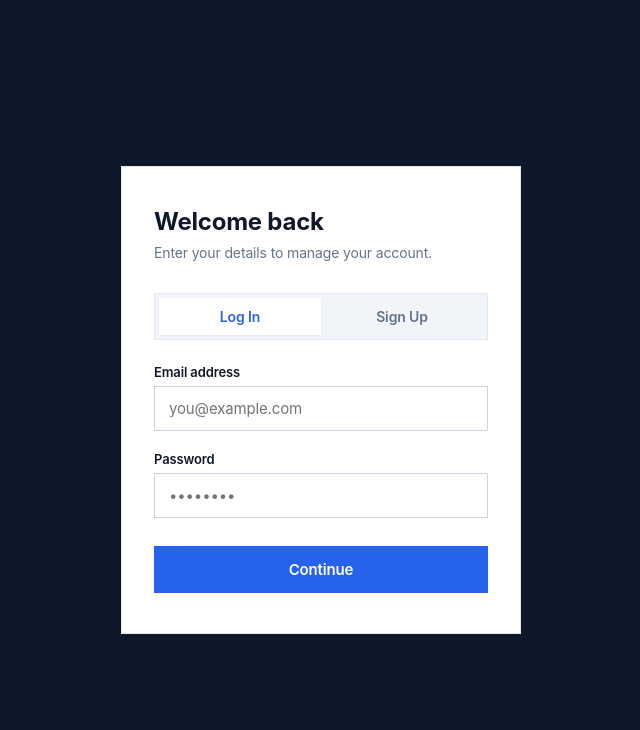
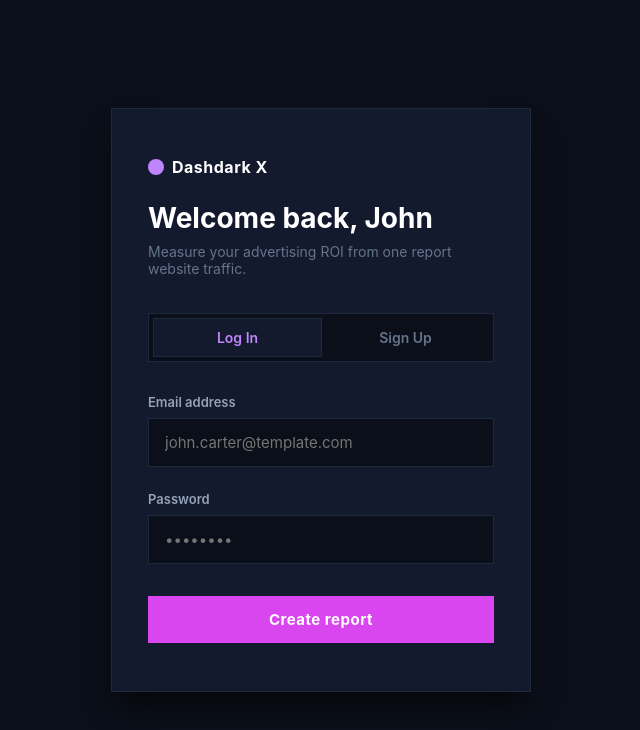
Before and after one commit to nayan2408/Signup-Page, a plain HTML site: page index.html in a window 1280 px wide. Shown: the whole page, without its empty margins (319-959 px from the left). Drawn offline with Linux system fonts and the light colour scheme.

Commit message:
Revamp Identity Hub to Dashdark X interface

```diff
--- a/index.html
+++ b/index.html
@@ -3,19 +3,18 @@
 <head>
     <meta charset="UTF-8">
     <meta name="viewport" content="width=device-width, initial-scale=1.0">
-    <title>Identity Hub</title>
+    <title>Dashdark X - Authenticate</title>
     <style>
-        /* Modern Flat Typography & Reset */
+        /* Cyber-Dark Reset */
         * {
             box-sizing: border-box;
             margin: 0;
             padding: 0;
             font-family: -apple-system, BlinkMacSystemFont, "Segoe UI", Roboto, Helvetica, Arial, sans-serif;
-            letter-spacing: -0.01em;
         }
 
         body {
-            background-color: #0f172a; /* Color 1: Matte Slate */
+            background-color: #0b0f19; /* Color 1: Deep Dark Void */
             display: flex;
             justify-content: center;
             align-items: center;
@@ -23,36 +22,58 @@
             padding: 24px;
         }
 
-        /* Sleek Modern Block Container */
+        /* Premium Floating Dashboard Panel */
         .auth-card {
-            background-color: #ffffff; /* Color 2: Crisp White */
+            background-color: #131a2e; /* Color 2: Cyber Slate */
             width: 100%;
-            max-width: 400px;
-            padding: 40px 32px;
-            border: 1px solid #e2e8f0; /* Color 4: Soft Gray */
+            max-width: 420px;
+            padding: 48px 36px;
+            border: 1px solid #1e293b;
+            box-shadow: 0 20px 25px -5px rgba(0, 0, 0, 0.5);
         }
 
-        .brand-header {
-            font-size: 24px;
-            font-weight: 700;
-            color: #0f172a;
-            margin-bottom: 8px;
-            text-align: left;
+        /* Branding Elements from Dashboard */
+        .brand-wrapper {
+            display: flex;
+            align-items: center;
+            gap: 8px;
+            margin-bottom: 24px;
         }
 
-        .brand-subtext {
+        .brand-icon {
+            width: 16px;
+            height: 16px;
+            background-color: #c084fc;
+            border-radius: 50%;
+        }
+
+        .brand-name {
+            font-size: 16px;
+            font-weight: 700;
+            color: #ffffff;
+            letter-spacing: 0.5px;
+        }
+
+        .header-title {
+            font-size: 28px;
+            font-weight: 700;
+            color: #ffffff;
+            margin-bottom: 8px;
+        }
+
+        .header-subtitle {
             font-size: 14px;
             color: #64748b;
-            margin-bottom: 32px;
+            margin-bottom: 36px;
         }
 
-        /* Modern Segmented Control Tab Switcher */
-        .tab-navigation {
+        /* Segmented Controller System */
+        .tab-menu {
             display: flex;
-            background-color: #f1f5f9;
+            background-color: #0b0f19;
             padding: 4px;
-            margin-bottom: 24px;
-            border: 1px solid #e2e8f0;
+            margin-bottom: 32px;
+            border: 1px solid #1e293b;
         }
 
         .tab-toggle {
@@ -64,140 +85,148 @@
             font-weight: 600;
             color: #64748b;
             cursor: pointer;
-            transition: all 0.15s ease-in-out;
+            transition: all 0.2s ease;
         }
 
         .tab-toggle.active {
-            background-color: #ffffff;
-            color: #2563eb; /* Color 3: Electric Blue */
-            box-shadow: 0 1px 2px rgba(0, 0, 0, 0.05);
+            background-color: #131a2e;
+            color: #c084fc; /* Color 3: Neon Purple */
+            border: 1px solid #1e293b;
         }
 
-        /* Presentation panels */
-        .form-panel {
+        /* Form Visibility Management */
+        .form-view {
             display: none;
         }
 
-        .form-panel.visible {
+        .form-view.visible {
             display: block;
         }
 
-        /* Sharp Minimal Input Blocks */
-        .form-group {
-            margin-bottom: 20px;
+        /* Form Controls */
+        .field-group {
+            margin-bottom: 24px;
         }
 
-        .form-group label {
+        .field-group label {
             display: block;
-            margin-bottom: 6px;
+            margin-bottom: 8px;
             font-size: 13px;
             font-weight: 600;
-            color: #0f172a;
+            color: #94a3b8;
         }
 
-        .form-group input {
+        .field-group input {
             width: 100%;
-            padding: 12px 14px;
-            border: 1px solid #cbd5e1;
-            background-color: #ffffff;
+            padding: 14px 16px;
+            border: 1px solid #1e293b;
+            background-color: #0b0f19;
             font-size: 15px;
-            color: #0f172a;
+            color: #ffffff;
             outline: none;
-            transition: border-color 0.15s ease;
+            transition: all 0.2s ease;
         }
 
-        .form-group input:focus {
-            border-color: #2563eb;
+        .field-group input:focus {
+            border-color: #c084fc;
         }
 
-        /* Full Premium Flat Action Buttons */
-        .submit-btn {
+        /* Glow Cyber Action Controls */
+        .action-button {
             width: 100%;
             padding: 14px;
             border: none;
-            background-color: #2563eb;
+            background-color: #d946ef; /* Color 4: Cyber Pink */
             color: #ffffff;
             font-size: 15px;
-            font-weight: 600;
+            font-weight: 700;
             cursor: pointer;
+            letter-spacing: 0.5px;
+            transition: all 0.2s ease;
             margin-top: 8px;
-            transition: background-color 0.1s ease;
         }
 
-        .submit-btn:hover {
-            background-color: #1d4ed8;
+        .action-button:hover {
+            background-color: #c026d3;
+            box-shadow: 0 0 15px rgba(217, 70, 239, 0.4);
         }
 
-        /* Status Alert Window */
-        .notification-banner {
-            margin-bottom: 20px;
+        /* Alert Window */
+        .notice-container {
+            margin-bottom: 24px;
             padding: 12px;
             font-size: 14px;
             font-weight: 600;
             text-align: center;
             display: none;
-            border: 1px solid #cbd5e1;
-            background-color: #f8fafc;
-            color: #0f172a;
+            background-color: rgba(192, 132, 252, 0.1);
+            border: 1px solid #c084fc;
+            color: #c084fc;
         }
     </style>
 </head>
 <body>
 
     <div class="auth-card">
-        <div class="brand-header">Welcome back</div>
-        <div class="brand-subtext">Enter your details to manage your account.</div>
-
-        <!-- Navigation System -->
-        <div class="tab-navigation">
-            <button class="tab-toggle active" id="loginTabBtn" onclick="changePanel('login')">Log In</button>
-            <button class="tab-toggle" id="signupTabBtn" onclick="changePanel('signup')">Sign Up</button>
+        <!-- Logo Branding -->
+        <div class="brand-wrapper">
+            <div class="brand-icon"></div>
+            <div class="brand-name">Dashdark X</div>
         </div>
 
-        <div id="noticeBox" class="notification-banner"></div>
+        <div class="header-title">Welcome back, John</div>
+        <div class="header-subtitle">Measure your advertising ROI from one report website traffic.</div>
 
-        <!-- Login Panel -->
-        <form id="loginFormPanel" class="form-panel visible" onsubmit="triggerDemo(event, 'login')">
-            <div class="form-group">
-                <label for="userEmail">Email address</label>
-                <input type="email" id="userEmail" required placeholder="you@example.com">
+        <!-- Navigation Tabs -->
+        <div class="tab-menu">
+            <button class="tab-toggle active" id="loginBtn" onclick="switchView('login')">Log In</button>
+            <button class="tab-toggle" id="signupBtn" onclick="switchView('signup')">Sign Up</button>
+        </div>
+
+        <div id="noticeContainer" class="notice-container"></div>
+
+        <!-- Login Form Panel -->
+        <form id="loginForm" class="form-view visible" onsubmit="handleFormSubmit(event, 'login')">
+            <div class="field-group">
+                <label for="loginEmail">Email address</label>
+                <input type="email" id="loginEmail" required placeholder="john.carter@template.com">
             </div>
-            <div class="form-group">
-                <label for="userPassword">Password</label>
-                <input type="password" id="userPassword" required placeholder="••••••••">
+            <div class="field-group">
+                <label for="loginPassword">Password</label>
+                <input type="password" id="loginPassword" required placeholder="••••••••">
             </div>
-            <button type="submit" class="submit-btn">Continue</button>
+            <button type="submit" class="action-button">Create report</button>
         </form>
 
-        <!-- Sign Up Panel -->
-        <form id="signupFormPanel" class="form-panel" onsubmit="triggerDemo(event, 'signup')">
-            <div class="form-group">
-                <label for="newName">Username</label>
-                <input type="text" id="newName" required placeholder="username">
+        <!-- Sign Up Form Panel -->
+        <form id="signupForm" class="form-view" onsubmit="handleFormSubmit(event, 'signup')">
+            <div class="field-group">
+                <label for="signupUser">Username</label>
+                <input type="text" id="signupUser" required placeholder="john_carter">
             </div>
-            <div class="form-group">
-                <label for="newEmail">Email address</label>
-                <input type="email" id="newEmail" required placeholder="you@example.com">
+            <div class="field-group">
+                <label for="signupEmail">Email address</label>
+                <input type="email" id="signupEmail" required placeholder="john.carter@template.com">
             </div>
-            <div class="form-group">
-                <label for="newPassword">Password</label>
-                <input type="password" id="newPassword" required minlength="6" placeholder="Minimum 6 characters">
+            <div class="field-group">
+                <label for="signupPassword">Password</label>
+                <input type="password" id="signupPassword" required minlength="6" placeholder="Minimum 6 characters">
             </div>
-            <button type="submit" class="submit-btn">Create account</button>
+            <button type="submit" class="action-button">Initialize Account</button>
         </form>
     </div>
 
     <script>
-        function changePanel(targetPanel) {
-            const loginForm = document.getElementById('loginFormPanel');
-            const signupForm = document.getElementById('signupFormPanel');
-            const loginBtn = document.getElementById('loginTabBtn');
-            const signupBtn = document.getElementById('signupTabBtn');
-            const notice = document.getElementById('noticeBox');
+        function switchView(target) {
+            const loginForm = document.getElementById('loginForm');
+            const signupForm = document.getElementById('signupForm');
+            const loginBtn = document.getElementById('loginBtn');
+            const signupBtn = document.getElementById('signupBtn');
+            const notice = document.getElementById('noticeContainer');
 
             notice.style.display = 'none';
 
-            if (targetPanel === 'login') {
+            if (target === 'login') {
                 loginForm.classList.add('visible');
                 signupForm.classList.remove('visible');
                 loginBtn.classList.add('active');
@@ -210,17 +239,17 @@
             }
         }
 
-        function triggerDemo(e, formMode) {
+        function handleFormSubmit(e, type) {
             e.preventDefault();
-            const notice = document.getElementById('noticeBox');
+            const notice = document.getElementById('noticeContainer');
             notice.style.display = 'block';
 
-            if (formMode === 'login') {
-                const mail = document.getElementById('userEmail').value;
-                notice.innerText = `Authenticated session for: ${mail}`;
+            if (type === 'login') {
+                const email = document.getElementById('loginEmail').value;
+                notice.innerText = `Dashboard loaded for session: ${email}`;
             } else {
-                const user = document.getElementById('newName').value;
-                notice.innerText = `Account initialized for: ${user}`;
+                const user = document.getElementById('signupUser').value;
+                notice.innerText = `Success! Account created for ${user}`;
             }
         }
     </script>
```
